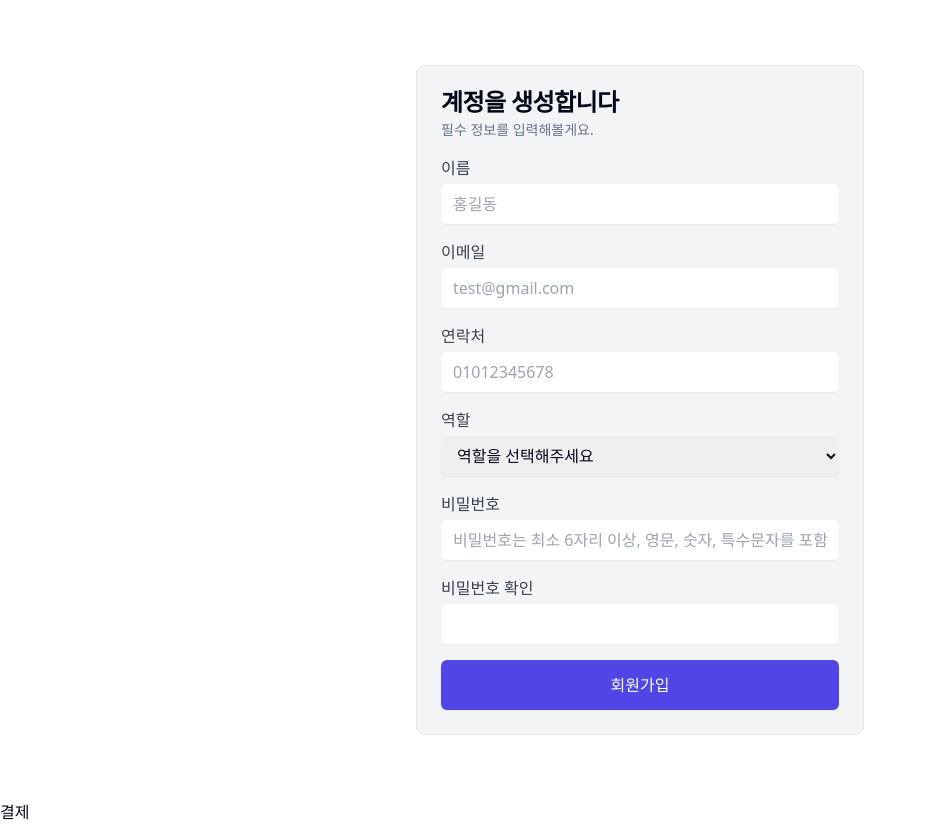
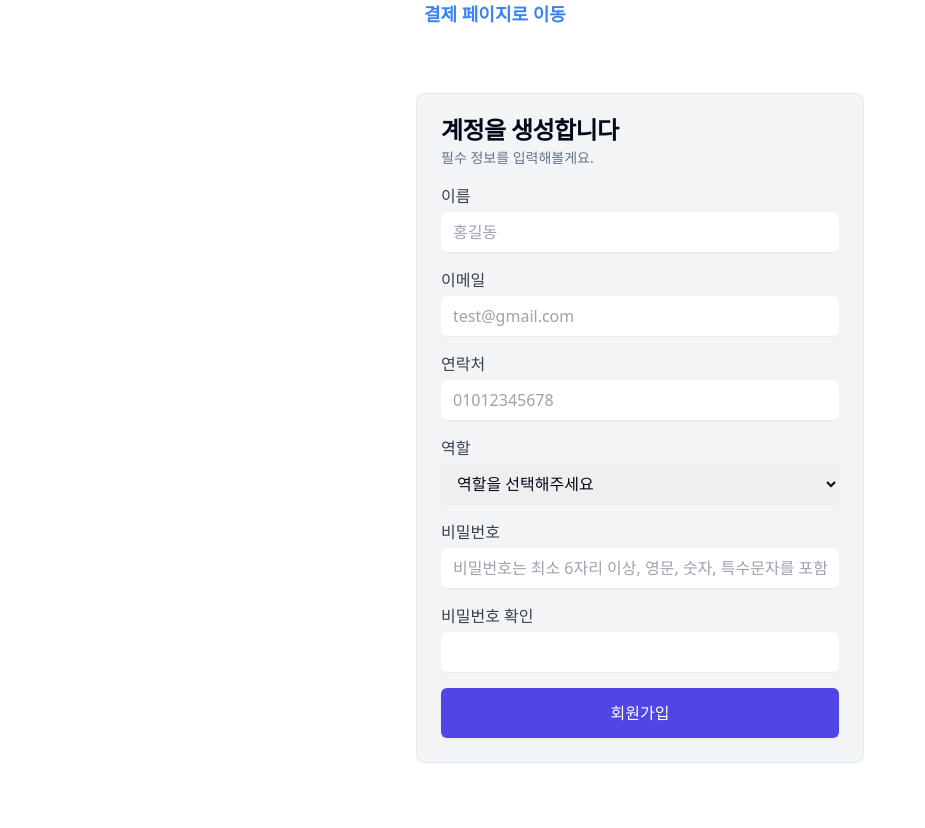
Before and after one commit to dev-hjs/sign-flow-z2, a Next.js app: page / in a window 1280 px wide. Shown: the whole page, without its empty margins (0-925 px from the left). Built offline with nearby package versions, Linux system fonts and the light colour scheme.

Commit message:
feat: shadcn과 tailwindCSS를 활용한 결제 페이지 작성

```diff
--- a/src/components/SignupForm.tsx
+++ b/src/components/SignupForm.tsx
@@ -1,8 +1,8 @@
 import React, { useState } from "react";
 import { useForm, SubmitHandler } from "react-hook-form";
 import { zodResolver } from "@hookform/resolvers/zod";
-import { signupSchema, SignUpFormData } from "@/validators/auth"; // Ensure this path matches your project structure
-import Modal from "./Modal"; // Adjust the import path as necessary
+import { signupSchema, SignUpFormData } from "@/validators/auth";
+import Modal from "./Modal";
 
 export default function SignupForm() {
   const {
--- a/src/pages/index.tsx
+++ b/src/pages/index.tsx
@@ -4,9 +4,14 @@ import SignupForm from "../components/SignupForm";
 
 export default function Home() {
   return (
-    <>
+    <div className="max-w-md m-auto">
+      <Link
+        href="/payment"
+        className="text-blue-500 hover:text-blue-600 transition duration-300 ease-in-out font-semibold text-lg p-2 rounded-lg"
+      >
+        결제 페이지로 이동
+      </Link>
       <SignupForm />
-      <Link href="/payment">결제</Link>
-    </>
+    </div>
   );
 }
```
